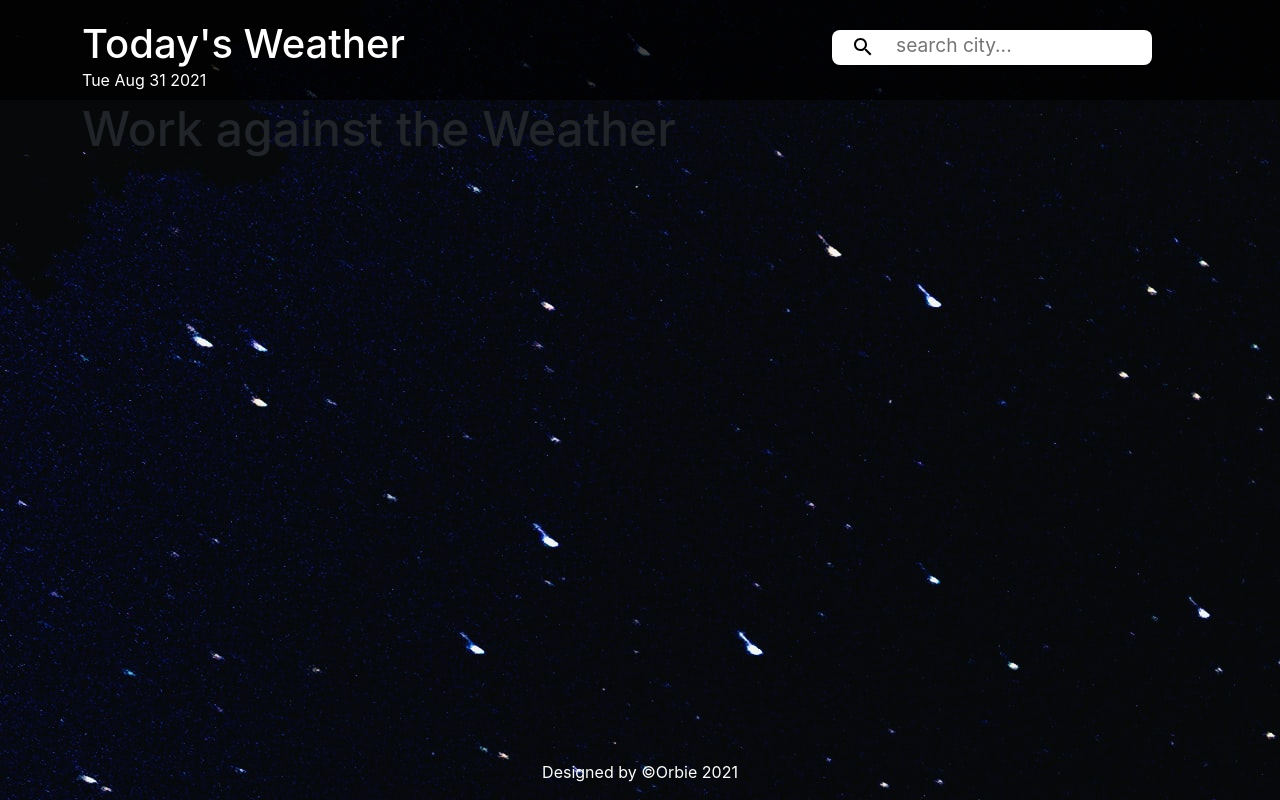
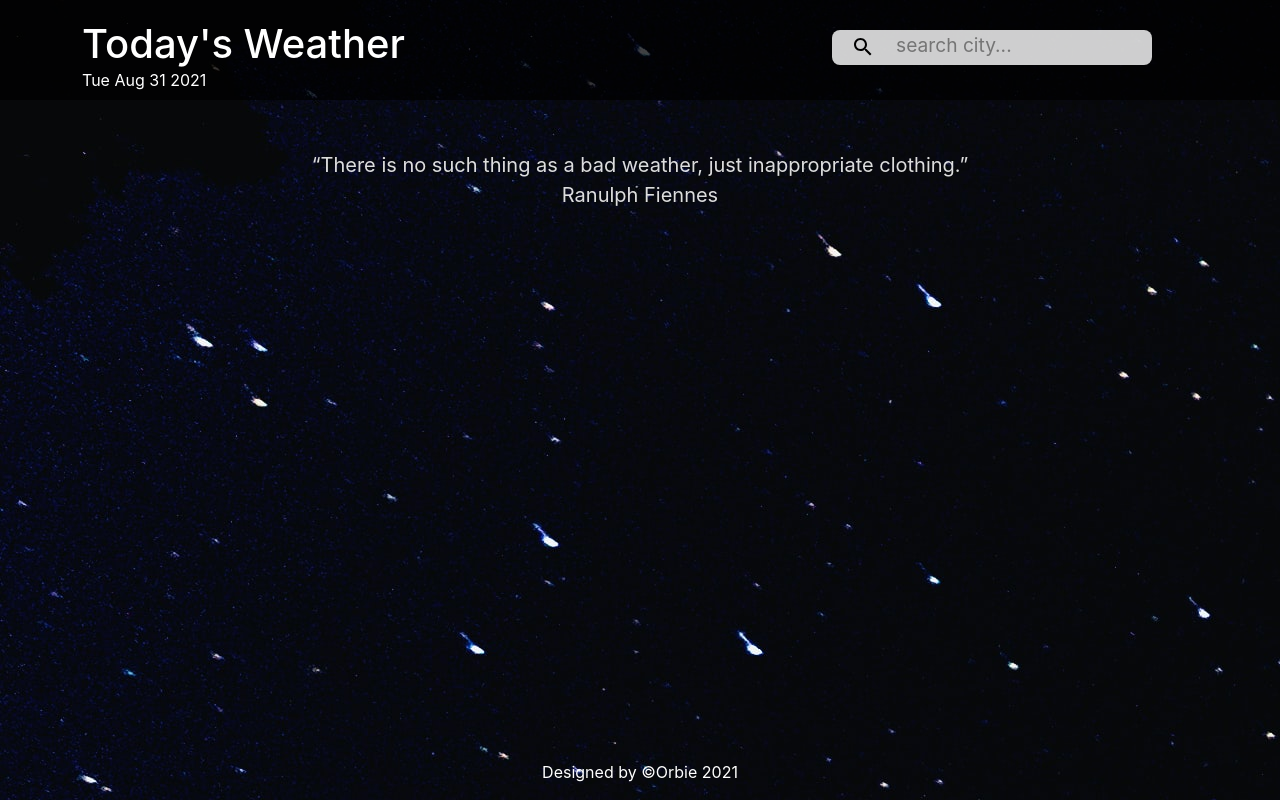
Before and after one commit to Moween/weather-app, a React (Create React App) app: page / in a window 1280 px wide. Built offline with nearby package versions, Linux system fonts and the light colour scheme.

Commit message:
Add weather quotes.

```diff
--- a/src/App.css
+++ b/src/App.css
@@ -34,6 +34,12 @@ h2 {
   font-size: 1.5rem;
 }
 
+.quotes {
+  text-align: center;
+  color: rgba(255, 255, 255, 0.863);
+  padding: 50px 0;
+}
+
 section .temp {
   border-right: 4px solid #fff;
   margin-right: 10px;
@@ -54,7 +60,7 @@ form .searchbar {
   width: 20rem;
   border: none;
   outline: none;
-  background: #fff;
+  background: rgba(255, 255, 255, 0.808);
   padding: 0 0 0.3rem 4rem;
   color: #000000;
   font-size: 1.25rem;
--- a/src/components/Main.jsx
+++ b/src/components/Main.jsx
@@ -36,7 +36,20 @@ class Main extends Component {
             onSubmit={this.handleSubmit}
             onChange={this.handleChange}
           />
-          {weatherData ? <Section weatherInfo={weatherData} /> : <h2>Work against the Weather</h2>}
+          {weatherData ? (
+            <Section weatherInfo={weatherData} />
+          ) : (
+            <div className="quotes">
+              <p className="mt-0 fs-5">
+                <q>
+                  There is no such thing as a bad weather, just inappropriate
+                  clothing.
+                </q>
+                <br />
+                Ranulph Fiennes
+              </p>
+            </div>
+          )}
         </div>
       </main>
     );
```
